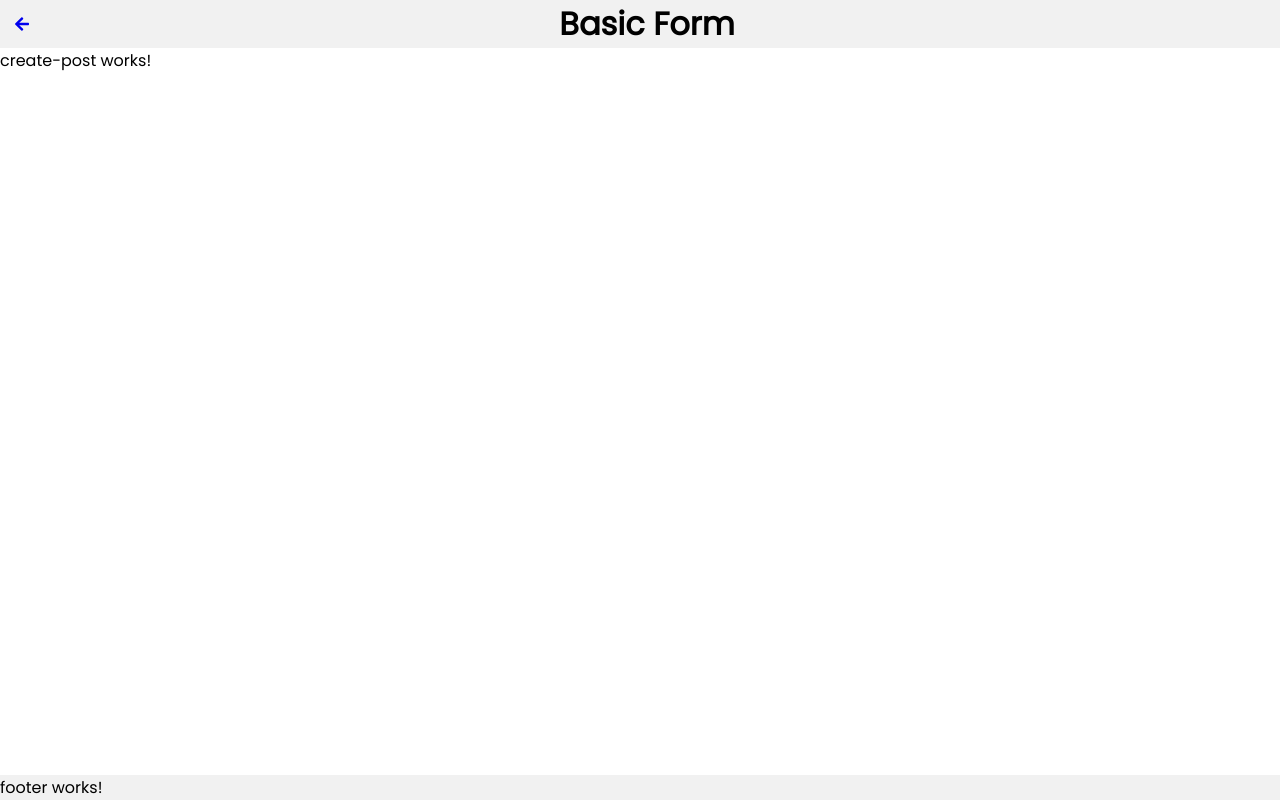
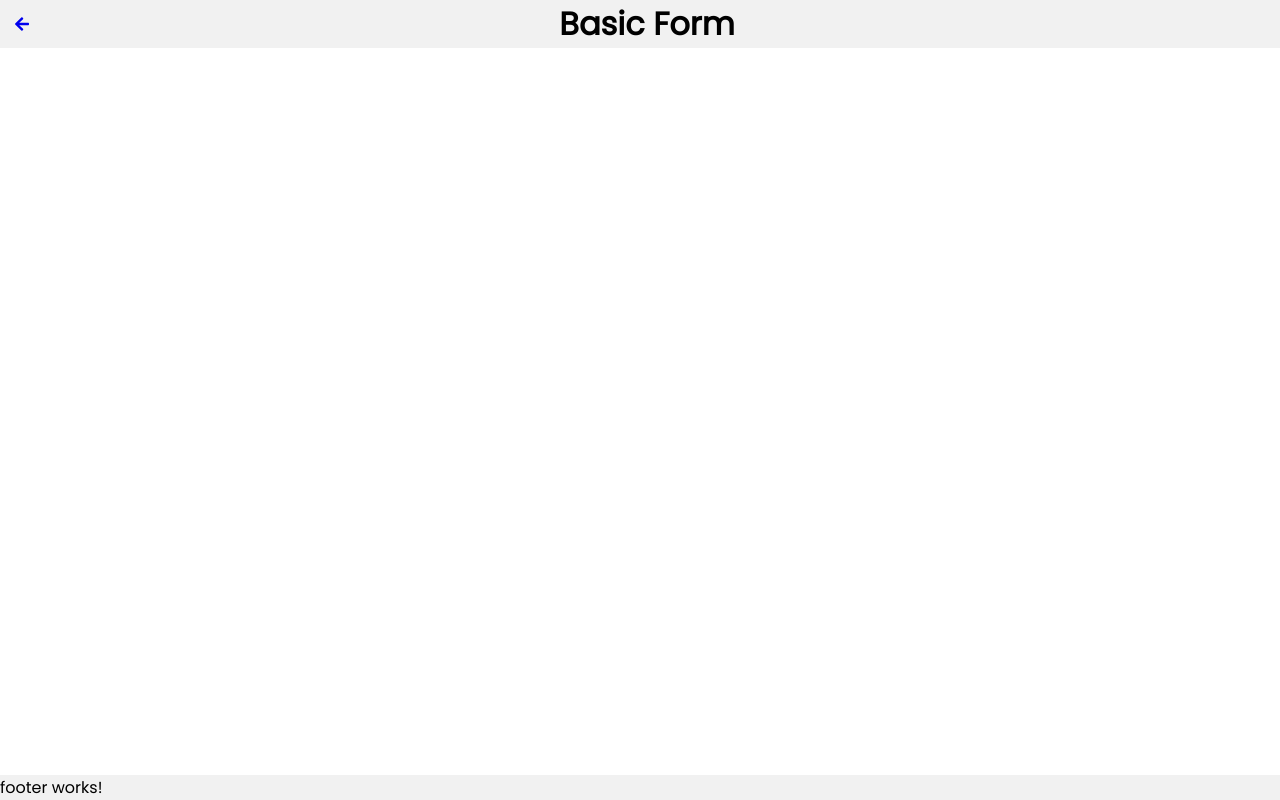
Before and after one commit to MikeNatsu/angular-basic-form, an Angular app in the folder frontend/: page /create in a window 1280 px wide. Built offline with nearby package versions, Linux system fonts and the light colour scheme.

Commit message:
fixed: redirecting to /

```diff
--- a/frontend/src/app/app-routing.module.ts
+++ b/frontend/src/app/app-routing.module.ts
@@ -5,7 +5,7 @@ import { CreatePostComponent } from './pages/create-post/create-post.component';
 
 const routes: Routes = [
   { path: '', component: MainContentComponent },
-  { path: 'create', component: CreatePostComponent },
+  { path: 'create', component: CreatePostComponent }, {path:'**', redirectTo: '/'},
 ];
 
 @NgModule({
--- a/frontend/src/app/pages/create-post/create-post.component.html
+++ b/frontend/src/app/pages/create-post/create-post.component.html
@@ -1 +1,5 @@
-<p>create-post works!</p>
+<div class="form-container">
+  <form>
+
+  </form>
+</div>
```
